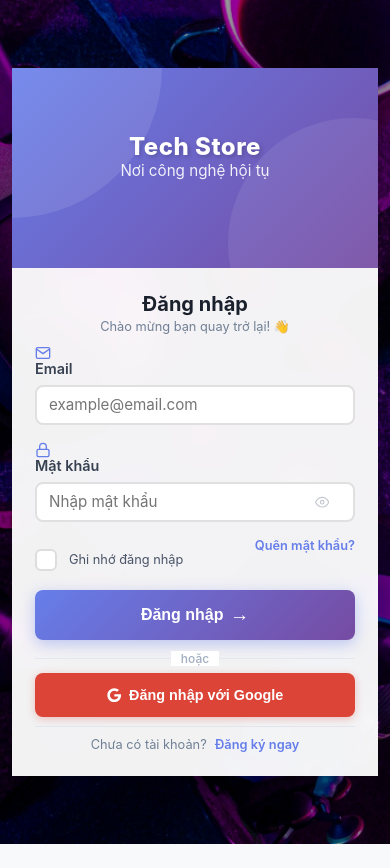
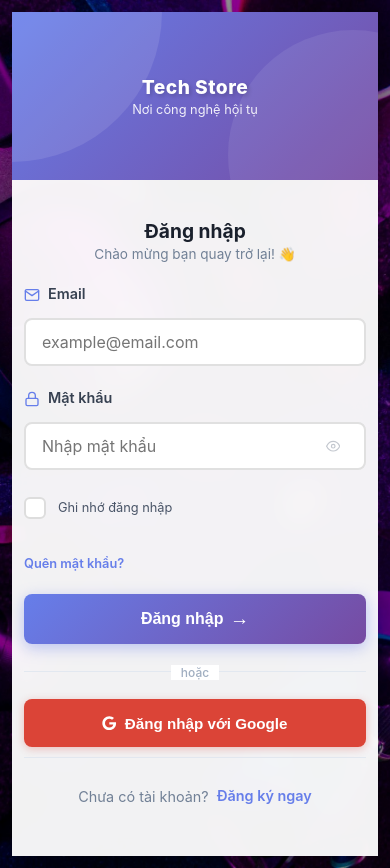
Before and after one commit to leduy0411/cn-da22tta-lekhanhduy-websitebanlinhkienmaytinh, a React (Create React App) app in the folder frontend/: page /login in a window 390 px wide. Before the commit the page ends 844 px from the top, so only its background shows below. Built offline with nearby package versions, Linux system fonts and the light colour scheme; no server answers.

Commit message:
fix: optimize login/register mobile UI - iOS zoom prevention, touch-friendly buttons, better error handling

```diff
--- a/frontend/src/mobile-responsive.css
+++ b/frontend/src/mobile-responsive.css
@@ -374,45 +374,197 @@
 }
 
 /* === LOGIN/REGISTER MOBILE === */
-@media (max-width: 576px) {
+@media (max-width: 768px) {
+  .auth-page {
+    padding: 0 !important;
+    min-height: 100vh !important;
+    height: auto !important;
+  }
+
   .auth-split-container {
     border-radius: 0 !important;
     width: 100% !important;
+    max-width: 100% !important;
+    max-height: none !important;
+    min-height: 100vh !important;
   }
 
   .auth-branding {
-    min-height: 200px !important;
-    padding: 1.5rem !important;
+    min-height: 150px !important;
+    padding: 1.2rem !important;
   }
 
   .brand-icon {
-    font-size: 2.5rem !important;
+    font-size: 2rem !important;
+    margin-bottom: 0.5rem !important;
   }
 
   .brand-title {
-    font-size: 1.5rem !important;
+    font-size: 1.4rem !important;
+    margin-bottom: 0.2rem !important;
+  }
+
+  .brand-slogan {
+    font-size: 0.85rem !important;
+    margin-bottom: 0 !important;
+  }
+
+  .brand-features {
+    display: none !important;
   }
 
   .auth-form-container {
     padding: 1.5rem 1rem !important;
+    max-height: none !important;
+    overflow-y: visible !important;
+  }
+
+  .auth-form-wrapper {
+    max-width: 100% !important;
+  }
+
+  .auth-header {
+    margin-bottom: 1rem !important;
+  }
+
+  .auth-header h2 {
+    font-size: 1.3rem !important;
+  }
+
+  .form-group {
+    margin-bottom: 1rem !important;
+  }
+
+  .form-group label {
+    font-size: 0.9rem !important;
+    min-height: 32px !important;
+    display: flex !important;
+    align-items: center !important;
   }
 
   .form-input {
-    padding: 0.75rem !important;
-    font-size: 0.95rem !important;
+    padding: 0.9rem 1rem !important;
+    font-size: 16px !important; /* Prevents iOS zoom */
+    -webkit-appearance: none !important;
+    -moz-appearance: none !important;
+    appearance: none !important;
+    border-radius: 8px !important;
+    min-height: 48px !important;
+  }
+
+  .input-wrapper {
+    position: relative !important;
+  }
+
+  .password-toggle {
+    min-width: 44px !important;
+    min-height: 44px !important;
+    display: flex !important;
+    align-items: center !important;
+    justify-content: center !important;
+    -webkit-tap-highlight-color: transparent !important;
+  }
+
+  .form-options {
+    flex-direction: column !important;
+    gap: 0.75rem !important;
+    align-items: flex-start !important;
+  }
+
+  .remember-me {
+    min-height: 44px !important;
+    display: flex !important;
+    align-items: center !important;
+  }
+
+  .forgot-link {
+    min-height: 44px !important;
+    display: flex !important;
+    align-items: center !important;
+    margin-left: 0 !important;
   }
 
   .submit-btn {
-    padding: 0.875rem !important;
+    padding: 1rem !important;
+    font-size: 1rem !important;
+    min-height: 50px !important;
+    -webkit-tap-highlight-color: transparent !important;
+  }
+
+  .divider {
+    margin: 1.2rem 0 !important;
   }
 
   .social-login {
-    gap: 0.5rem !important;
+    gap: 0.75rem !important;
   }
 
   .social-btn {
+    padding: 0.9rem !important;
+    font-size: 0.95rem !important;
+    min-height: 48px !important;
+    -webkit-tap-highlight-color: transparent !important;
+  }
+
+  .auth-footer {
+    padding-top: 1rem !important;
+  }
+
+  .auth-footer p {
+    font-size: 0.9rem !important;
+  }
+
+  .register-link {
+    min-height: 44px !important;
+    display: inline-flex !important;
+    align-items: center !important;
+  }
+
+  .error-message {
     padding: 0.75rem !important;
     font-size: 0.9rem !important;
+    margin-bottom: 1rem !important;
+  }
+}
+
+@media (max-width: 480px) {
+  .auth-branding {
+    min-height: 130px !important;
+    padding: 1rem 0.75rem !important;
+  }
+
+  .brand-icon {
+    font-size: 1.8rem !important;
+  }
+
+  .brand-title {
+    font-size: 1.2rem !important;
+  }
+
+  .brand-slogan {
+    font-size: 0.8rem !important;
+  }
+
+  .auth-form-container {
+    padding: 1.2rem 0.75rem !important;
+  }
+
+  .auth-header h2 {
+    font-size: 1.2rem !important;
+  }
+
+  .auth-subtitle {
+    font-size: 0.85rem !important;
+  }
+}
+
+/* iOS Safe Area for Login */
+@supports (padding: max(0px)) {
+  @media (max-width: 768px) {
+    .auth-page {
+      padding-bottom: max(1rem, env(safe-area-inset-bottom)) !important;
+      padding-top: max(0px, env(safe-area-inset-top)) !important;
+    }
   }
 }
 
--- a/frontend/src/pages/Login.css
+++ b/frontend/src/pages/Login.css
@@ -543,17 +543,179 @@
   }
 }
 
-@media (max-width: 576px) {
+@media (max-width: 768px) {
+  .auth-page {
+    padding: 0;
+    min-height: 100vh;
+    height: auto;
+  }
+
   .auth-split-container {
     width: 100%;
+    max-width: 100%;
+    max-height: none;
     border-radius: 0;
+    min-height: 100vh;
+  }
+
+  .auth-branding {
+    padding: 1.5rem 1rem;
+    min-height: 180px;
+  }
+
+  .brand-icon {
+    font-size: 2.5rem;
+    margin-bottom: 0.5rem;
+  }
+
+  .brand-title {
+    font-size: 1.5rem;
+    margin-bottom: 0.2rem;
+  }
+
+  .brand-slogan {
+    font-size: 0.85rem;
+    margin-bottom: 0;
   }
 
   .auth-form-container {
-    padding: 2rem 1.5rem;
+    padding: 1.5rem 1rem;
+    max-height: none;
   }
 
-  .social-login {
-    grid-template-columns: 1fr;
+  .auth-form-wrapper {
+    max-width: 100%;
+  }
+
+  .auth-header h2 {
+    font-size: 1.3rem;
+  }
+
+  .form-group {
+    margin-bottom: 1rem;
+  }
+
+  .form-input {
+    font-size: 16px !important; /* Prevent iOS zoom on focus */
+    padding: 0.9rem 1rem;
+    -webkit-appearance: none;
+    -moz-appearance: none;
+    appearance: none;
+  }
+
+  .submit-btn {
+    padding: 1rem;
+    font-size: 1rem;
+    min-height: 50px;
+    -webkit-tap-highlight-color: transparent;
+  }
+
+  .social-btn {
+    padding: 0.9rem;
+    font-size: 0.95rem;
+    min-height: 48px;
+    -webkit-tap-highlight-color: transparent;
+  }
+
+  .form-options {
+    flex-direction: column;
+    gap: 0.8rem;
+    align-items: flex-start;
+  }
+
+  .forgot-link {
+    margin-left: 0;
   }
 }
+
+@media (max-width: 480px) {
+  .auth-branding {
+    padding: 1.2rem 0.8rem;
+    min-height: 150px;
+  }
+
+  .brand-icon {
+    font-size: 2rem;
+  }
+
+  .brand-title {
+    font-size: 1.3rem;
+  }
+
+  .brand-slogan {
+    font-size: 0.8rem;
+  }
+
+  .auth-form-container {
+    padding: 1.2rem 0.8rem;
+  }
+
+  .auth-header {
+    margin-bottom: 1rem;
+  }
+
+  .auth-header h2 {
+    font-size: 1.2rem;
+  }
+
+  .auth-subtitle {
+    font-size: 0.85rem;
+  }
+
+  .form-input {
+    padding: 0.85rem;
+  }
+
+  .submit-btn {
+    padding: 0.9rem;
+    font-size: 0.95rem;
+  }
+
+  .divider {
+    margin: 1rem 0;
+  }
+
+  .auth-footer {
+    padding-top: 1rem;
+  }
+
+  .auth-footer p {
+    font-size: 0.85rem;
+  }
+}
+
+/* iOS Safari Safe Area */
+@supports (padding: max(0px)) {
+  .auth-page {
+    padding-bottom: max(1rem, env(safe-area-inset-bottom));
+    padding-top: max(1rem, env(safe-area-inset-top));
+  }
+}
+
+/* Fix for mobile input focus */
+@media (max-width: 768px) {
+  .auth-page {
+    overflow-y: auto;
+    -webkit-overflow-scrolling: touch;
+  }
+
+  input:focus,
+  button:focus {
+    outline: none;
+  }
+
+  /* Ensure form elements are easily tappable */
+  .form-group label,
+  .remember-me,
+  .forgot-link,
+  .register-link {
+    min-height: 44px;
+    display: flex;
+    align-items: center;
+  }
+
+  .password-toggle {
+    min-width: 44px;
+    min-height: 44px;
+  }
+}
--- a/frontend/src/pages/Login.js
+++ b/frontend/src/pages/Login.js
@@ -1,4 +1,4 @@
-import React, { useState } from 'react';
+import React, { useState, useEffect } from 'react';
 import { useNavigate, Link } from 'react-router-dom';
 import { useAuth } from '../context/AuthContext';
 import { FaGoogle } from 'react-icons/fa';
@@ -17,6 +17,19 @@ const Login = () => {
   const [showPassword, setShowPassword] = useState(false);
   const [rememberMe, setRememberMe] = useState(false);
 
+  // Prevent iOS zoom on input focus
+  useEffect(() => {
+    const viewport = document.querySelector('meta[name=viewport]');
+    if (viewport) {
+      viewport.setAttribute('content', 'width=device-width, initial-scale=1, maximum-scale=1, user-scalable=no');
+    }
+    return () => {
+      if (viewport) {
+        viewport.setAttribute('content', 'width=device-width, initial-scale=1');
+      }
+    };
+  }, []);
+
   const handleChange = (e) => {
     setFormData({
       ...formData,
@@ -27,9 +40,14 @@ const Login = () => {
 
   const handleSubmit = async (e) => {
     e.preventDefault();
+
+    // Prevent double submission
+    if (loading) return;
+
     setLoading(true);
     setError('');
 
+    try {
       console.log('Đang đăng nhập với:', formData.email);
       const result = await login(formData.email, formData.password);
       console.log('Kết quả đăng nhập:', result);
@@ -45,8 +63,12 @@ const Login = () => {
         setError(result.message);
         console.error('Lỗi đăng nhập:', result.message);
       }
-
+    } catch (err) {
+      setError('Có lỗi xảy ra, vui lòng thử lại!');
+      console.error('Error:', err);
+    } finally {
       setLoading(false);
+    }
   };
 
   const handleGoogleLogin = () => {
--- a/frontend/src/pages/Register.css
+++ b/frontend/src/pages/Register.css
@@ -341,44 +341,130 @@
   }
 }
 
-@media (max-width: 576px) {
+@media (max-width: 768px) {
   .register-page {
-    padding: 1rem;
+    padding: 0;
+    min-height: 100vh;
+    height: auto;
+  }
+
+  .register-container {
+    width: 100%;
+    max-width: 100%;
+    max-height: none;
+    border-radius: 0;
+    min-height: 100vh;
   }
 
   .register-branding {
-    padding: 1.5rem;
+    padding: 1.2rem;
+    min-height: 130px;
   }
 
   .brand-icon {
-    width: 70px;
-    height: 70px;
+    width: 50px;
+    height: 50px;
+    margin-bottom: 0.5rem;
   }
 
   .brand-icon svg {
-    width: 35px;
-    height: 35px;
+    width: 25px;
+    height: 25px;
   }
 
   .register-branding h1 {
-    font-size: 1.25rem;
+    font-size: 1.3rem;
+    margin-bottom: 0.3rem;
+  }
+
+  .register-branding > .branding-content > p {
+    font-size: 0.85rem;
   }
 
   .register-form-section {
-    padding: 1.5rem;
+    padding: 1.5rem 1rem;
   }
 
   .form-header h2 {
-    font-size: 1.5rem;
+    font-size: 1.3rem;
+  }
+
+  .input-group input,
+  .input-group textarea {
+    padding: 0.9rem 1rem 0.9rem 2.5rem;
+    font-size: 16px !important; /* Prevent iOS zoom */
+    min-height: 48px;
+    -webkit-appearance: none;
   }
 
   .password-row {
     grid-template-columns: 1fr;
+    gap: 0.75rem;
+  }
+
+  .submit-btn {
+    padding: 1rem;
+    font-size: 1rem;
+    min-height: 50px;
+    -webkit-tap-highlight-color: transparent;
+  }
+
+  .social-btn {
+    padding: 0.9rem;
+    min-height: 48px;
+    -webkit-tap-highlight-color: transparent;
+  }
+
+  .register-footer {
+    padding-top: 1rem;
+  }
+
+  .register-footer p {
+    font-size: 0.9rem;
+  }
+
+  .register-footer a {
+    min-height: 44px;
+    display: inline-flex;
+    align-items: center;
+  }
+}
+
+@media (max-width: 480px) {
+  .register-branding {
+    padding: 1rem 0.75rem;
+    min-height: 110px;
+  }
+
+  .brand-icon {
+    width: 45px;
+    height: 45px;
+  }
+
+  .register-branding h1 {
+    font-size: 1.2rem;
+  }
+
+  .register-form-section {
+    padding: 1.2rem 0.75rem;
+  }
+
+  .form-header h2 {
+    font-size: 1.2rem;
   }
 
   .input-group input,
   .input-group textarea {
-    padding: 0.75rem 1rem 0.75rem 2.5rem;
-    font-size: 0.95rem;
+    padding: 0.85rem 0.9rem 0.85rem 2.3rem;
   }
 }
+
+/* iOS Safe Area for Register */
+@supports (padding: max(0px)) {
+  @media (max-width: 768px) {
+    .register-page {
+      padding-bottom: max(1rem, env(safe-area-inset-bottom));
+      padding-top: max(0px, env(safe-area-inset-top));
+    }
+  }
+}
```
Also changed, not shown: frontend/src/pages/Register.js (+25 -3 lines). Lines whose indentation alone changed are shown as unchanged.
